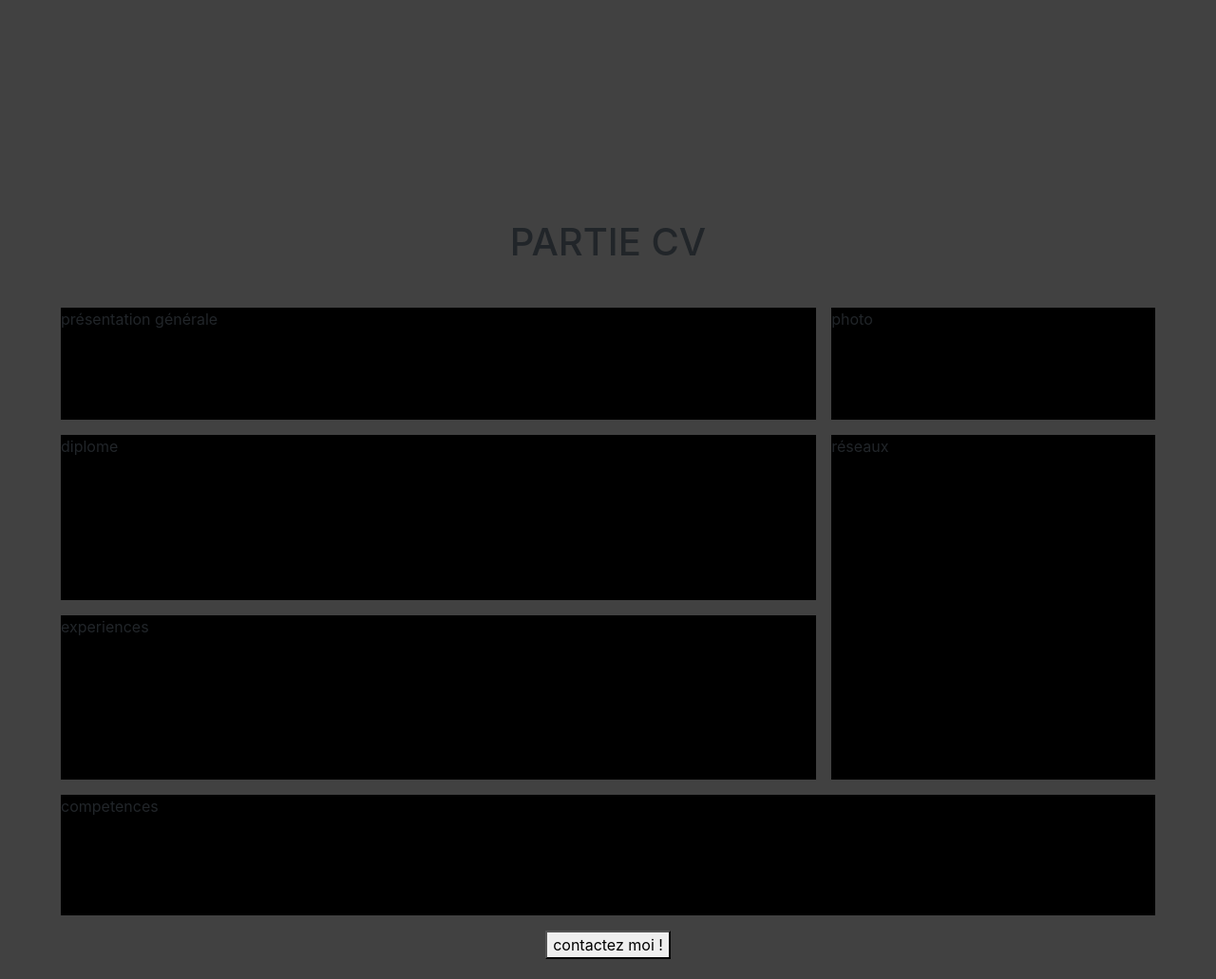
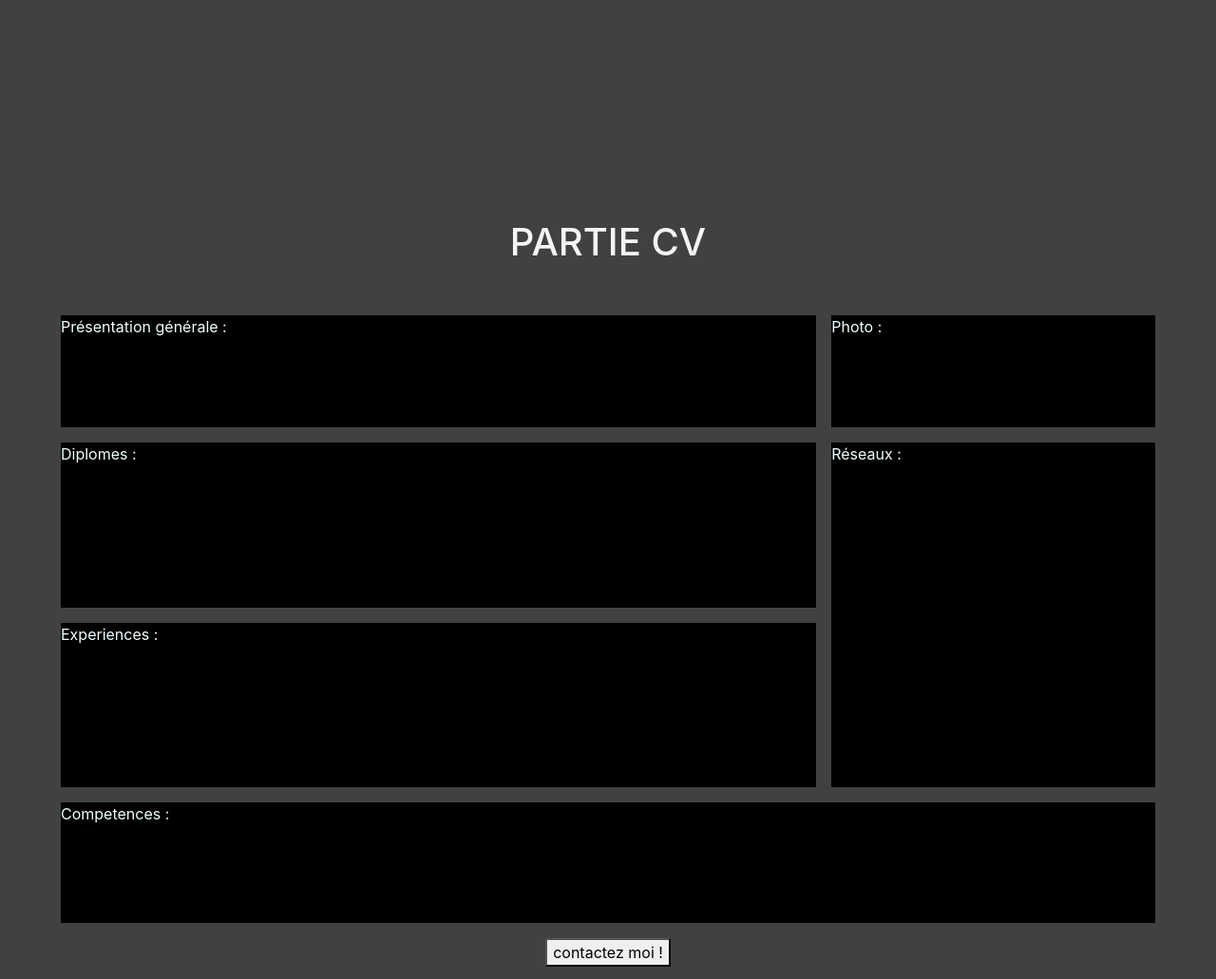
Before and after one commit to JohannDietrichGitHub/Portfolio, a PHP site: page /php/cv.php in a window 1280 px wide. Shown: the part 1425-2456 px from the top of the page at 95% size. Run offline with PHP 8.4, Linux system fonts and the light colour scheme; data that the repository does not hold is empty.

Commit message:
Petit fixage de couleur de texte pour certaines pages

```diff
--- a/CSS/indexcss.css
+++ b/CSS/indexcss.css
@@ -181,6 +181,7 @@ textarea {
   width: 100%;
   padding-left: 5%;
   padding-right: 5%;
+  color: azure;
 
 }
 .premiercontainercv {
@@ -192,6 +193,7 @@ textarea {
   align-items: center;
   background-color: black;
   margin: 0 0.5em 0.5em 0 ;
+  color: azure;
 }
 .photo{
   width: 30%;
@@ -215,18 +217,21 @@ textarea {
   width: 100%;
   background-color: black;
   margin-bottom: 1em;
+  color: azure;
 
 }
 .experiences{
   height: 50%;
   width: 100%;
   background-color: black;
+  color: azure;
 
 }
 .reseau{
   background-color: black;
   width: 30%;
   margin: 0.5em 0 0.5em 0.5em;
+  color: azure;
 
 }
 .competences{
@@ -234,6 +239,8 @@ textarea {
   height: 20%;
   background-color: black;
   margin: 0.5em 0 0 0;
+  color: azure;
+
 }
 
 
--- a/php/authentification.php
+++ b/php/authentification.php
@@ -31,7 +31,7 @@ catch(PDOException $e)
 </header>
 <body>
 <center>
-    Sign up
+    <label>Sign up </label>
     <br><br><br>
     <form action="authentification.php" name="form" id="form" method="post">
     <p>
@@ -86,6 +86,7 @@ if(isset($_POST['username'])){   /* vérifie si le formulaire a été envoyé */
             $mdphash = password_hash($_POST['password'], PASSWORD_DEFAULT);
             $sql = "INSERT INTO users (username, mail, password) VALUES (?,?,?)";
             $conn->prepare($sql)->execute([$_POST['username'], $_POST['mail'], $mdphash]);
+            header("location:login.php");
         }
     }
     else {
--- a/php/cv.php
+++ b/php/cv.php
@@ -43,27 +43,27 @@ $diplomes = $user[4];
     <div class="contindex"> </div>
       <section id="CV">
         <div class="container"> </div>
-        <center><h1><div>PARTIE CV</div></center></h1>
+        <center><h1><label>PARTIE CV</label></center></h1>
 
         <div class="cvprincipal">
           <div class="premiercontainercv">
-            <div class="presentationgeneral"> présentation générale
+            <div class="presentationgeneral"> Présentation générale :
                 <br> <?php echo $presentation;?>
             </div>
-            <div class="photo"> photo </div>
+            <div class="photo"> Photo : </div>
           </div>
           <div class="deuxiemecontainercv">
             <div class="contincontcv">
-              <div class="diplome"> diplome
+              <div class="diplome"> Diplomes :
                 <br> <?php echo $diplomes;?>
               </div>
-              <div class="experiences"> experiences
+              <div class="experiences"> Experiences :
                 <br> <?php echo $experiences;?>
               </div>
             </div>
-            <div class="reseau">réseaux</div>
+            <div class="reseau">Réseaux :</div>
           </div>
-          <div class="competences"> competences
+          <div class="competences"> Competences :
              <br> <?php echo $competences;?>
           </div>
         </div><div class="contactezmoi">
--- a/php/login.php
+++ b/php/login.php
@@ -24,7 +24,7 @@ $DB_name = "test_portfolio";
 </header>
 <body>
 <center> <!-- formulaire de connection -->
-    Login
+    <label>Login</label>
     <br><br><br>
     <form action="login.php" name="form" id="form" method="post">
     <p>
```
